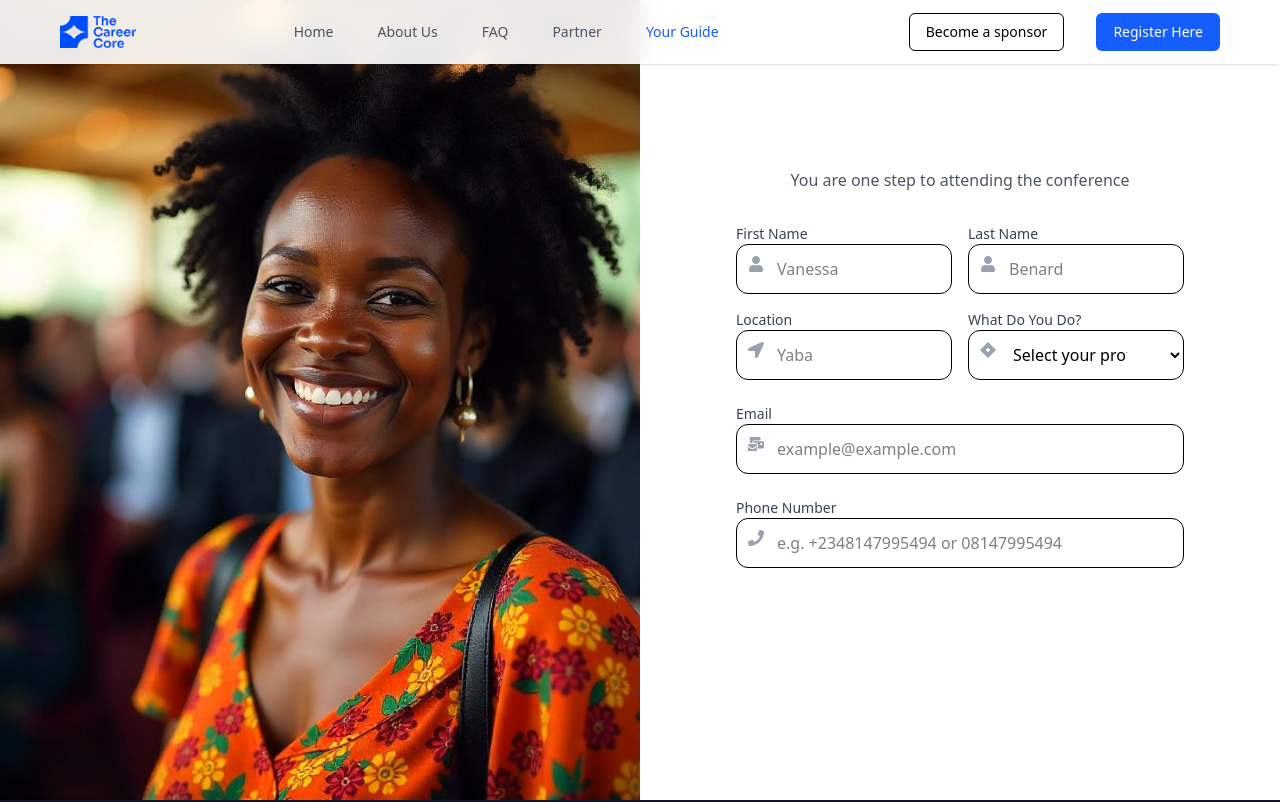
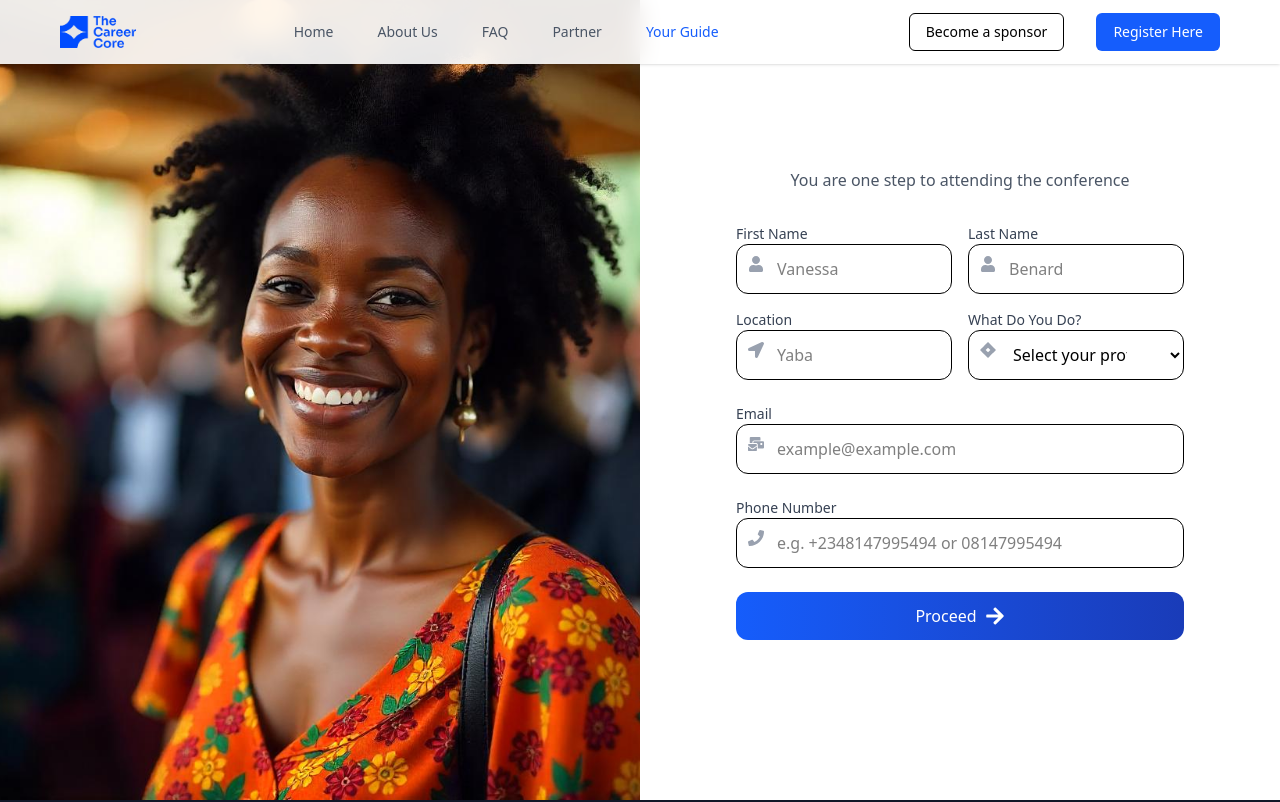
Before and after one commit to mfonmfon/thecareercore-frontend, a React (Vite) app: page /register in a window 1280 px wide. Shown: the top 802 px of the page. Built offline with nearby package versions, Linux system fonts and the light colour scheme.

Commit message:
updated cloud

```diff
--- a/src/auth/attendeesregistration/AttendeesRegistration.jsx
+++ b/src/auth/attendeesregistration/AttendeesRegistration.jsx
@@ -209,20 +209,17 @@ const AttendeesRegistration = () => {
                 </div>
               </div>
 
-
-
-
-          {/* ${
-                  isLoading
-                    ? 'bg-gray-400 cursor-not-allowed'
-                    : 'bg-gradient-to-r from-blue-600 to-blue-800 hover:from-blue-700 hover:to-blue-900'
-                } */}
-
               {/* Submit Button */}
               <button
                 type="submit"
                 disabled={isLoading}
-                className={`w-full py-3 px-4 rounded-xl text-white font-medium transition duration-200 transform hover:scale-[1.02]   `}
+                className={`w-full py-3 px-4 rounded-xl text-white font-medium transition duration-200 transform hover:scale-[1.02]
+                  ${
+                  isLoading
+                    ? 'bg-gray-400 cursor-not-allowed'
+                    : 'bg-gradient-to-r from-blue-600 to-blue-800 hover:from-blue-700 hover:to-blue-900'
+                }
+                    `}
               >
                 <div className="flex items-center justify-center">
                   {isLoading ? (
```
